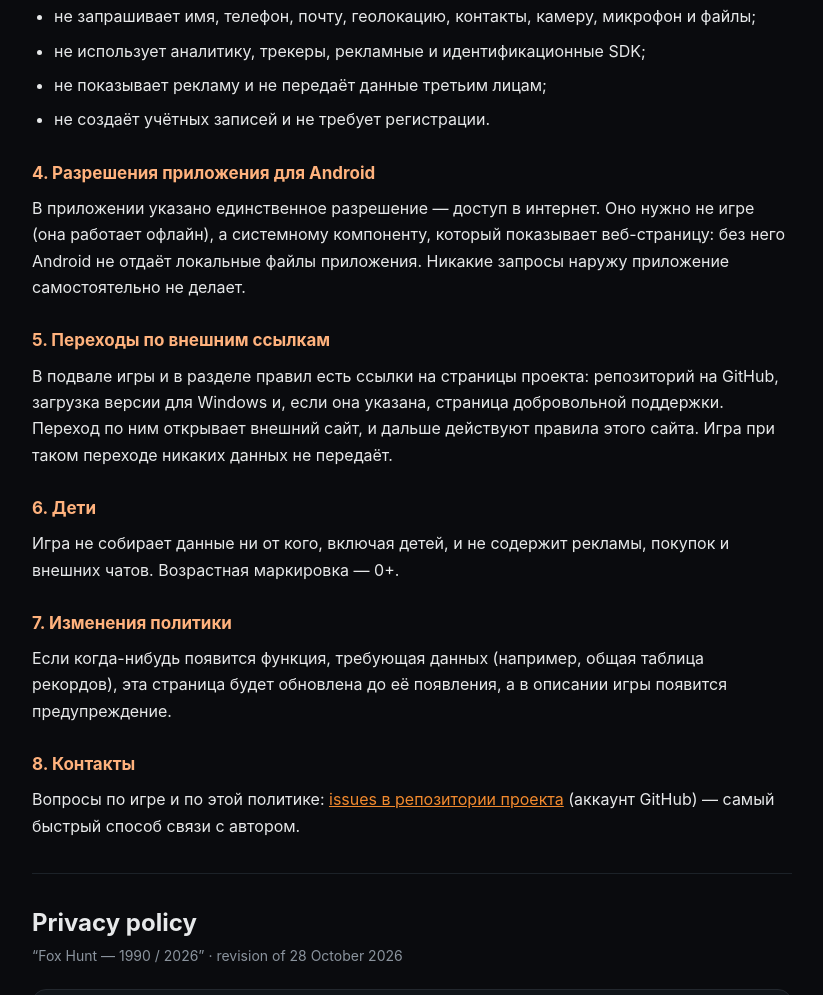
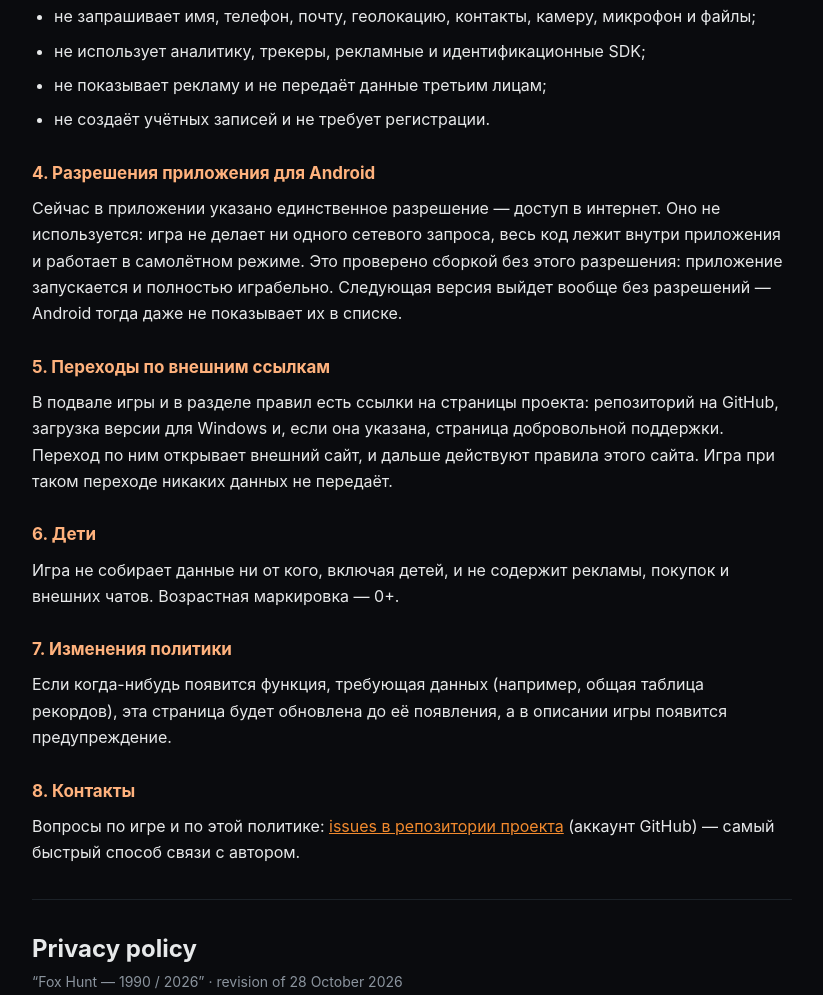
Before and after one commit to Alexsey111/fox-hunt-1990, an Electron app: page privacy.html in a window 1280 px wide. Shown: the part 737-1732 px from the top of the page, without its empty margins (228-1051 px from the left). Drawn offline with Linux system fonts and the light colour scheme.

Commit message:
Политика: разрешение INTERNET не используется, следующая версия выйдет без него (проверено сборкой)

```diff
--- a/privacy.html
+++ b/privacy.html
@@ -61,10 +61,11 @@
 </ul>
 
 <h2>4. Разрешения приложения для Android</h2>
-<p>В приложении указано единственное разрешение — доступ в интернет. Оно нужно не игре
-(она работает офлайн), а системному компоненту, который показывает веб-страницу: без него
-Android не отдаёт локальные файлы приложения. Никакие запросы наружу приложение
-самостоятельно не делает.</p>
+<p>Сейчас в приложении указано единственное разрешение — доступ в интернет. Оно не
+используется: игра не делает ни одного сетевого запроса, весь код лежит внутри приложения и
+работает в самолётном режиме. Это проверено сборкой без этого разрешения: приложение
+запускается и полностью играбельно. Следующая версия выйдет вообще без разрешений —
+Android тогда даже не показывает их в списке.</p>
 
 <h2>5. Переходы по внешним ссылкам</h2>
 <p>В подвале игры и в разделе правил есть ссылки на страницы проекта: репозиторий на GitHub,
```
Also changed, not shown: ru-store/проверка-apk-без-разрешений.png (added).
